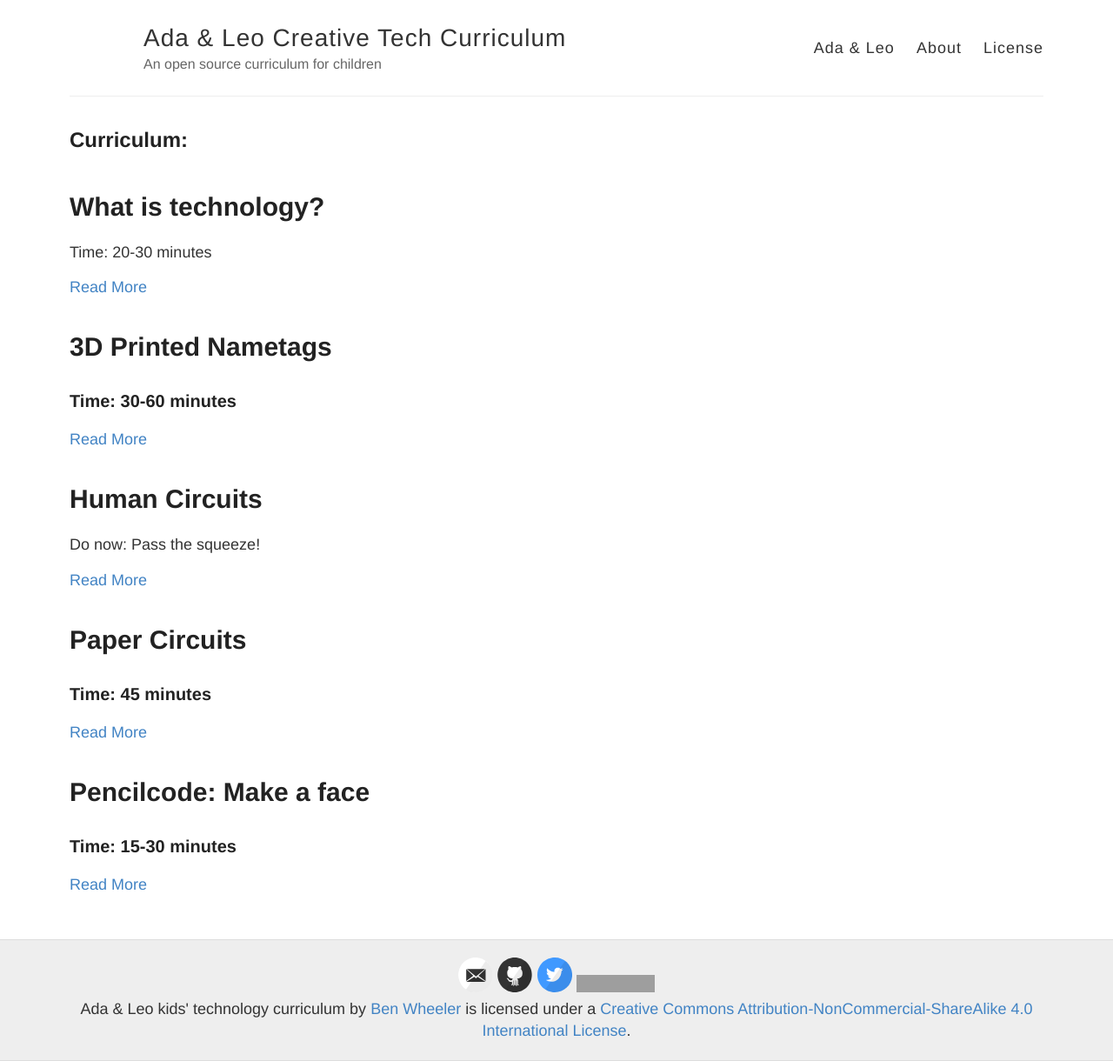
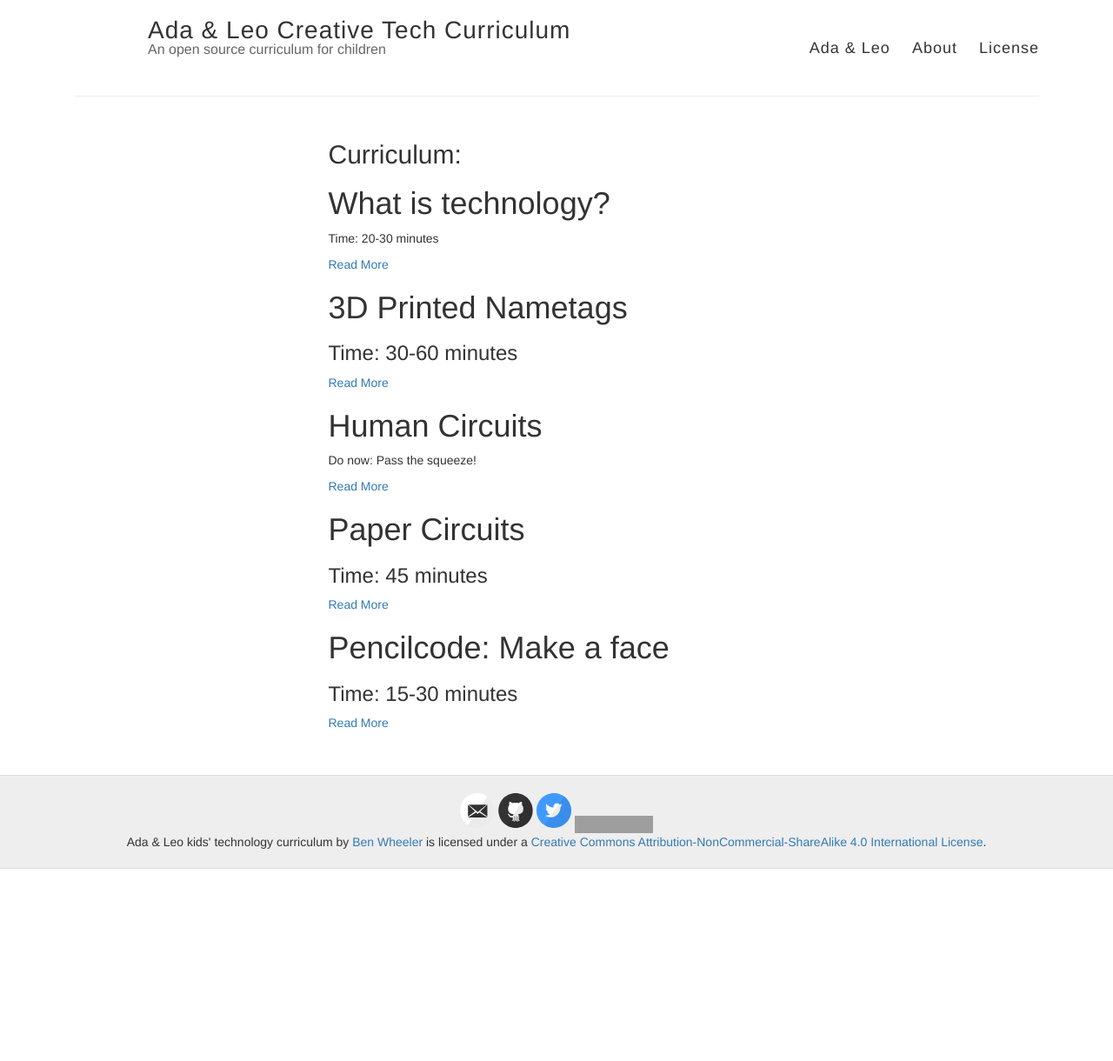
Before and after one commit to benjiwheeler/ada_and_leo_curriculum, a Jekyll site: the page built from index.html, in a window 1280 px wide. Shown: the whole page at 87% size. Built offline with Jekyll 4.4.1, drawn with Linux system fonts in a browser that asks for light colours; after the commit the page ends 999 px from its top, so only the background shows below that; grey boxes are pictures that could not be loaded.

Commit message:
bootstrap grid

```diff
--- /dev/null
+++ b/_includes/stylesheets.html
@@ -0,0 +1,4 @@
+<link rel="stylesheet" type="text/css" href="{{ site.baseurl }}/style.css" />
+
+<!-- Bootstrap -->
+<link rel="stylesheet" href="https://maxcdn.bootstrapcdn.com/bootstrap/3.3.6/css/bootstrap.min.css" integrity="sha384-1q8mTJOASx8j1Au+a5WDVnPi2lkFfwwEAa8hDDdjZlpLegxhjVME1fgjWPGmkzs7" crossorigin="anonymous">
--- a/_layouts/default.html
+++ b/_layouts/default.html
@@ -9,7 +9,8 @@
       <script src="http://html5shiv.googlecode.com/svn/trunk/html5.js"></script>
     <![endif]-->
 
-    <link rel="stylesheet" type="text/css" href="{{ site.baseurl }}/style.css" />
+    {% include stylesheets.html %}
+
     <link rel="alternate" type="application/rss+xml" title="{{ site.name }} - {{ site.description }}" href="{{ site.baseurl }}/feed.xml" />
 
     <!-- Created with Jekyll Now - http://github.com/barryclark/jekyll-now -->
@@ -36,7 +37,9 @@
     </div>
 
     <div id="main" role="main" class="container">
-      {{ content }}
+      <div class="col-xs-12 col-sm-10 col-sm-offset-1 col-md-8 col-md-offset-2 col-lg-6 col-lg-offset-3">
+        {{ content }}
+      </div>
     </div>
 
     <div class="wrapper-footer">
```
Also changed, not shown: _js/bootstrap.min.js.
